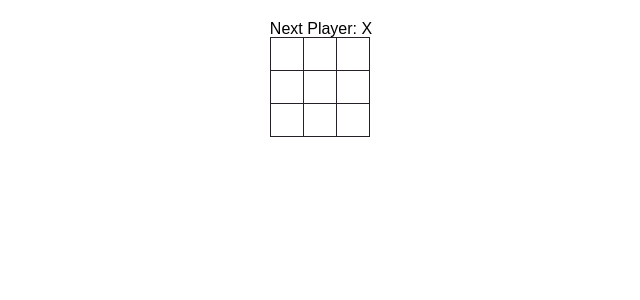
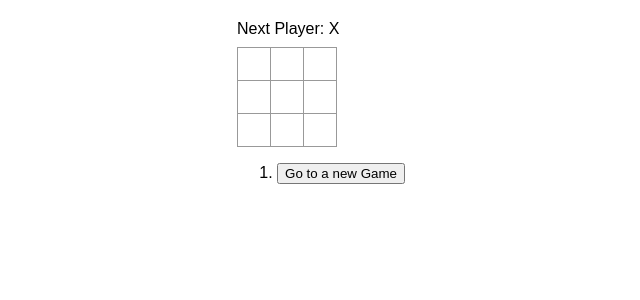
Before and after one commit to LuckyRathore911/Triweb-Learning, a React (Create React App) app in the folder Projects/tic-tac-toe/: page / in a window 1280 px wide. Shown: the top 300 px of the page, without its empty margins (319-959 px from the left). Built offline with nearby package versions, Linux system fonts and the light colour scheme.

Commit message:
completed the time travel code and removed redundant code

```diff
--- a/Projects/tic-tac-toe/src/App.js
+++ b/Projects/tic-tac-toe/src/App.js
@@ -35,16 +35,19 @@ function Board({ xIsNext, squares, onPlay }) {
   return (
     <>
       <div className="status">{status}</div>
+
       <div className="board-row">
         <Square value={squares[0]} onSquareClick={() => handleClick(0)} />
         <Square value={squares[1]} onSquareClick={() => handleClick(1)} />
         <Square value={squares[2]} onSquareClick={() => handleClick(2)} />
       </div>
+
       <div className="board-row">
         <Square value={squares[3]} onSquareClick={() => handleClick(3)} />
         <Square value={squares[4]} onSquareClick={() => handleClick(4)} />
         <Square value={squares[5]} onSquareClick={() => handleClick(5)} />
       </div>
+
       <div className="board-row">
         <Square value={squares[6]} onSquareClick={() => handleClick(6)} />
         <Square value={squares[7]} onSquareClick={() => handleClick(7)} />
@@ -75,14 +78,37 @@ function calculateWinner(squares) {
 }
 
 export default function Game() {
-  const [xIsNext, setXIsNext] = useState(true);
   const [history, setHistory] = useState([Array(9).fill(null)]);
-  const currentSquares = history[history.length - 1];
+  const [currentMove, setCurrentMove] = useState(0);
+  const xIsNext = currentMove % 2 === 0;
+
+  const currentSquares = history[currentMove];
 
   function handlePlay(nextSquares) {
-    setHistory([...history, nextSquares]);
-    setXIsNext(!xIsNext);
+    const nextHistory = [...history.slice(0, currentMove + 1), nextSquares];
+    setHistory(nextHistory);
+    setCurrentMove(nextHistory.length - 1);
   }
+
+  function jumpTo(nextMove) {
+    setCurrentMove(nextMove);
+  }
+
+  const moves = history.map((squares, move) => {
+    //squares has the elements, and move has the indices of the history array
+    let description;
+    if (move > 0) {
+      description = "Go to #" + move;
+    } else {
+      description = "Go to a new Game";
+    }
+
+    return (
+      <li key={move}>
+        <button onClick={() => jumpTo(move)}>{description}</button>
+      </li>
+    );
+  });
 
   return (
     <div className="game">
@@ -91,7 +117,7 @@ export default function Game() {
       </div>
 
       <div className="game-info">
-        <ol></ol>
+        <ol>{moves}</ol>
       </div>
     </div>
   );
--- a/Projects/tic-tac-toe/src/index.css
+++ b/Projects/tic-tac-toe/src/index.css
@@ -12,7 +12,7 @@ justify-content: center;
 
 .square {
 background: #fff;
-border: 1px solid #262029;
+border: 1px solid #999;
 float: left;
 font-size: 24px;
 font-weight: bold;
@@ -24,3 +24,13 @@ padding: 0;
 text-align: center;
 width: 34px;
 }
+
+.board-row {
+clear: both;
+content: '';
+display: table;
+}
+
+.status {
+margin-bottom: 10px;
+}
```
